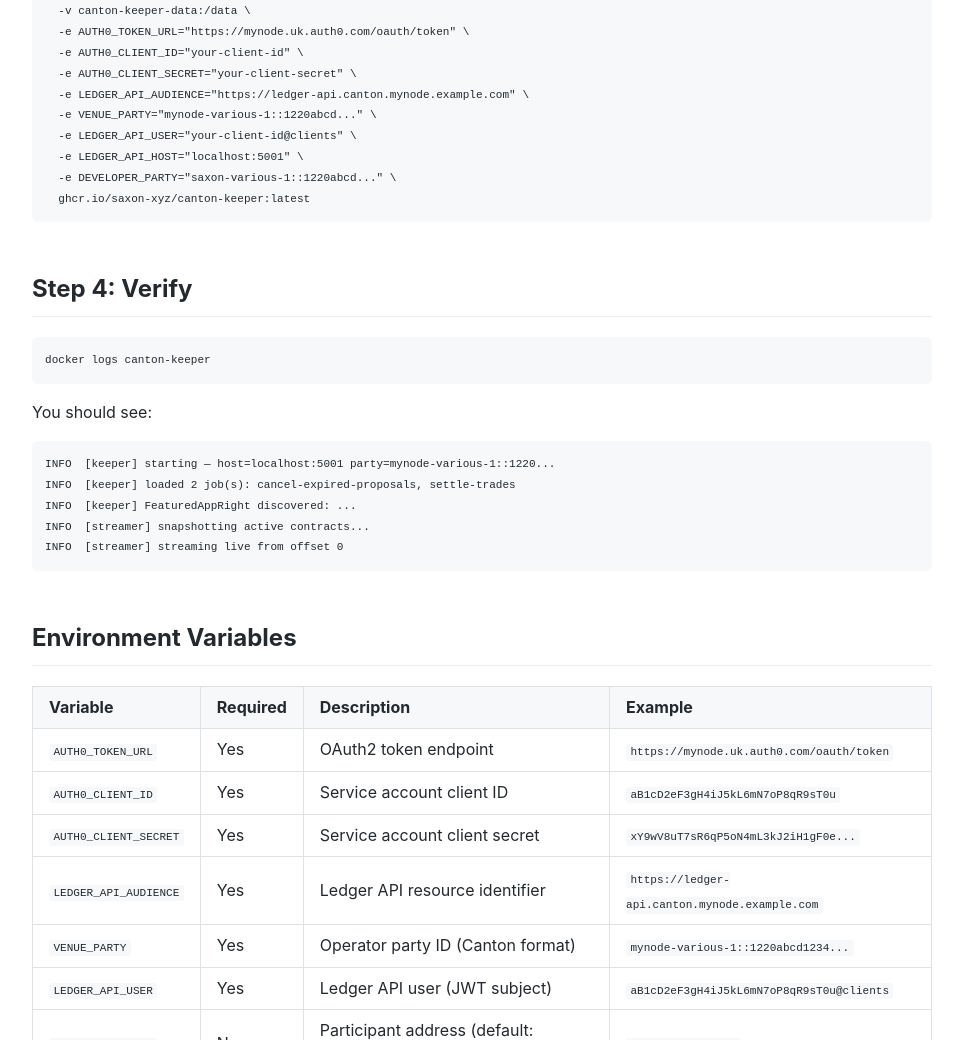
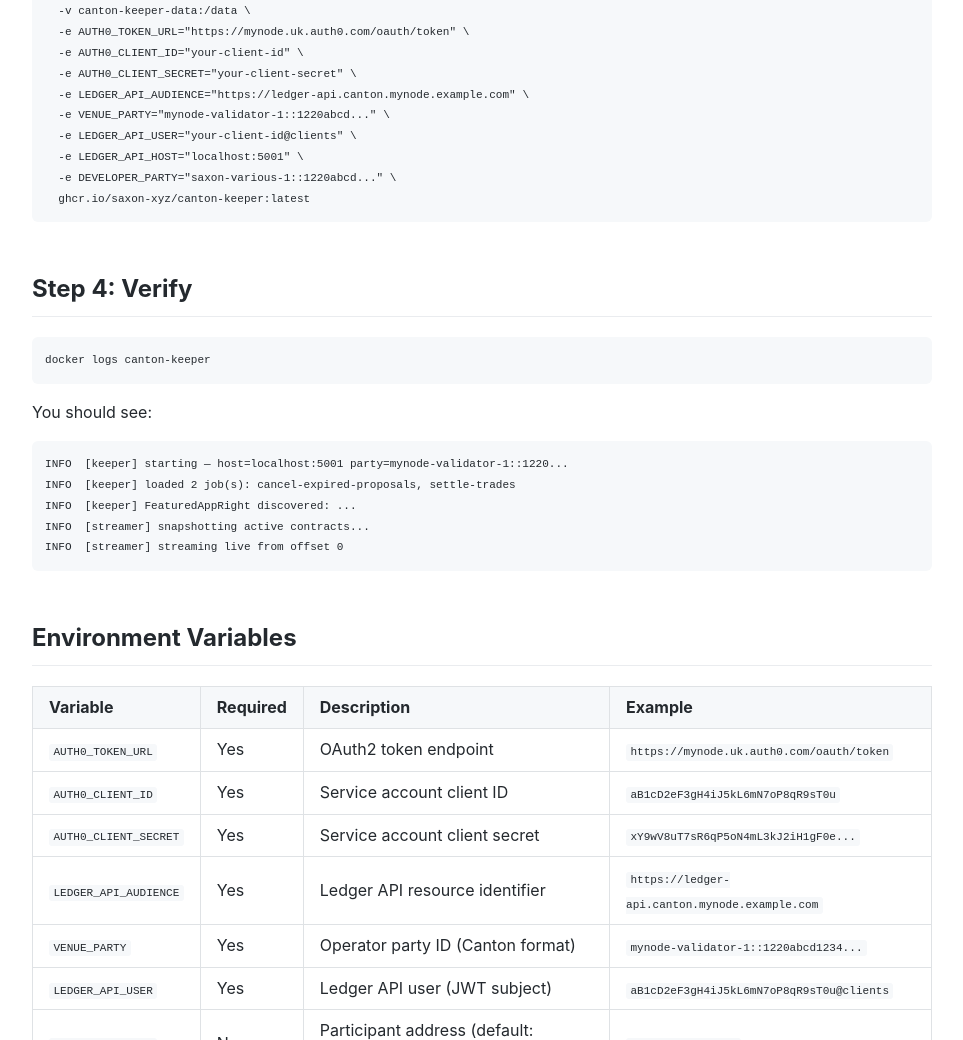
Before and after one commit to saxon-xyz/canton-keeper-docs, a Jekyll site: the page built from install.md, in a window 1280 px wide and 1400 px high, scrolled down 1240 px. Shown: the part 151-1191 px from the top of the window, without its empty margins (158-1121 px from the left). Built offline with Jekyll 4.4.1, drawn with Linux system fonts in a browser that asks for light colours; some of the changed text lies outside the part shown.

Commit message:
Change example party hint from various to validator
Co-Authored-By: Claude Opus 4.6 (1M context) <noreply@anthropic.com>

````diff
--- a/install.md
+++ b/install.md
@@ -21,7 +21,7 @@ You need four values from your validator setup:
 | Client ID | Your Auth0 M2M application settings | `aB1cD2eF3gH4iJ5kL6mN7oP8qR9sT0u` |
 | Client Secret | Your Auth0 M2M application settings | `xY9wV8uT7sR6qP5oN4mL3kJ2iH1gF0e...` |
 | Ledger API audience | Your participant's Auth0 API identifier | `https://ledger-api.canton.mynode.example.com` |
-| Party ID | Your validator party ID | `mynode-various-1::1220abcd1234...` |
+| Party ID | Your validator party ID | `mynode-validator-1::1220abcd1234...` |
 | Ledger API user | Usually `<client-id>@clients` | `aB1cD2eF3gH4iJ5kL6mN7oP8qR9sT0u@clients` |
 
 ## Step 2: Choose Your Jobs
@@ -51,7 +51,7 @@ docker run -d \
   -e AUTH0_CLIENT_ID="your-client-id" \
   -e AUTH0_CLIENT_SECRET="your-client-secret" \
   -e LEDGER_API_AUDIENCE="https://ledger-api.canton.mynode.example.com" \
-  -e VENUE_PARTY="mynode-various-1::1220abcd..." \
+  -e VENUE_PARTY="mynode-validator-1::1220abcd..." \
   -e LEDGER_API_USER="your-client-id@clients" \
   -e LEDGER_API_HOST="localhost:5001" \
   -e DEVELOPER_PARTY="saxon-various-1::1220abcd..." \
@@ -67,7 +67,7 @@ docker logs canton-keeper
 You should see:
 
 ```
-INFO  [keeper] starting — host=localhost:5001 party=mynode-various-1::1220...
+INFO  [keeper] starting — host=localhost:5001 party=mynode-validator-1::1220...
 INFO  [keeper] loaded 2 job(s): cancel-expired-proposals, settle-trades
 INFO  [keeper] FeaturedAppRight discovered: ...
 INFO  [streamer] snapshotting active contracts...
@@ -82,7 +82,7 @@ INFO  [streamer] streaming live from offset 0
 | `AUTH0_CLIENT_ID` | Yes | Service account client ID | `aB1cD2eF3gH4iJ5kL6mN7oP8qR9sT0u` |
 | `AUTH0_CLIENT_SECRET` | Yes | Service account client secret | `xY9wV8uT7sR6qP5oN4mL3kJ2iH1gF0e...` |
 | `LEDGER_API_AUDIENCE` | Yes | Ledger API resource identifier | `https://ledger-api.canton.mynode.example.com` |
-| `VENUE_PARTY` | Yes | Operator party ID (Canton format) | `mynode-various-1::1220abcd1234...` |
+| `VENUE_PARTY` | Yes | Operator party ID (Canton format) | `mynode-validator-1::1220abcd1234...` |
 | `LEDGER_API_USER` | Yes | Ledger API user (JWT subject) | `aB1cD2eF3gH4iJ5kL6mN7oP8qR9sT0u@clients` |
 | `LEDGER_API_HOST` | No | Participant address (default: `participant:5001`) | `participant:5001` |
 | `KEEPER_CONFIG` | No | Config file path (default: `canton-keeper.yaml`) | `/app/canton-keeper.yaml` |
@@ -114,7 +114,7 @@ docker logs canton-keeper
 
 You should see:
 ```
-INFO  [keeper] starting — host=localhost:5001 party=mynode-various-1::1220...
+INFO  [keeper] starting — host=localhost:5001 party=mynode-validator-1::1220...
 INFO  [keeper] loaded N job(s): ...
 INFO  [streamer] snapshotting active contracts...
 INFO  [streamer] streaming live from offset 0
````
Also changed, not shown: index.md (+2 -2 lines).
